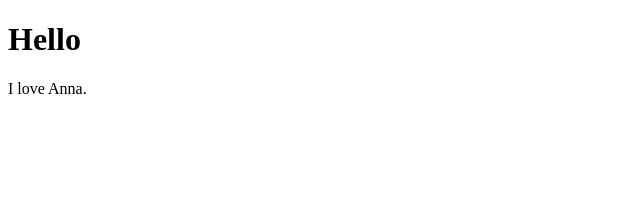
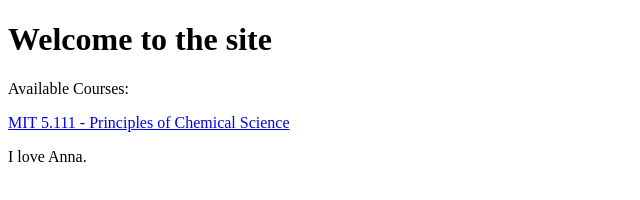
Before and after one commit to mikasaur/mikasaur.github.io, a plain HTML site: page index.html in a window 1280 px wide. Shown: the whole page, without its empty margins (0-640 px from the left). Drawn offline with Linux system fonts and the light colour scheme.

Commit message:
Initial test of linking pages

```diff
--- a/index.html
+++ b/index.html
@@ -1,7 +1,9 @@
 <!DOCTYPE html>
 <html>
 <body>
-<h1>Hello</h1>
+<h1>Welcome to the site</h1>
+<p>Available Courses:</p>
+<a href="MIT_5.111/class_schedule.html">MIT 5.111 - Principles of Chemical Science</a>
 <p>I love Anna.</p>
 </body>
 </html>
```
Also changed, not shown: MIT_5.111/class_schedule.html (+9 -0 lines).
